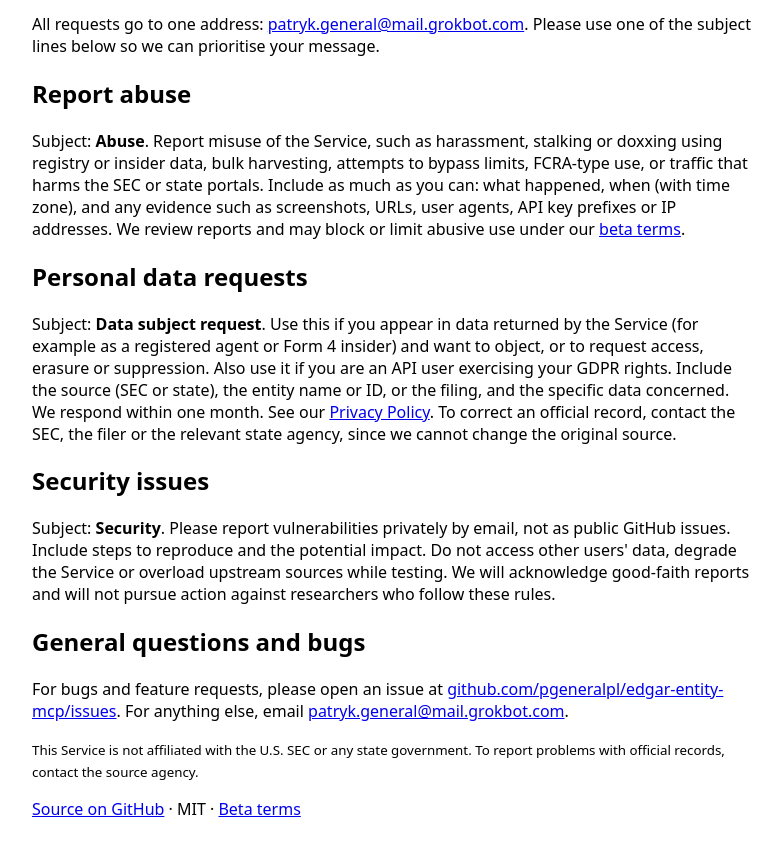
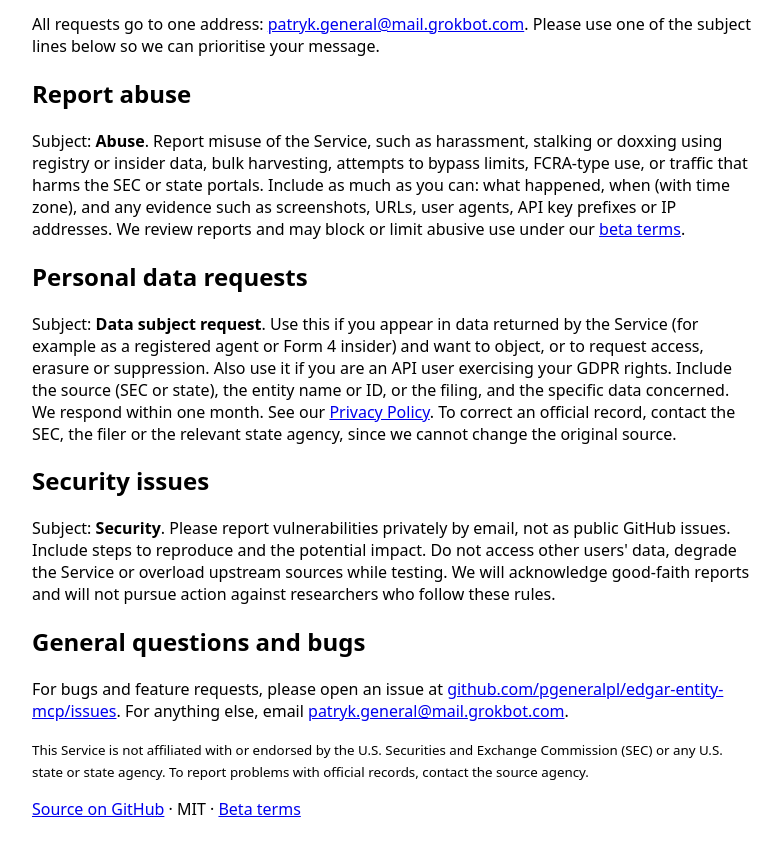
Before and after one commit to pgeneralpl/edgar-entity-mcp, a browser extension: page public/abuse.html in a window 1280 px wide. Shown: the part 173-1026 px from the top of the page, without its empty margins (248-1030 px from the left). Drawn offline with Linux system fonts and the light colour scheme.

Commit message:
Privacy page: suppression wording matches the code; abuse page: 'not affiliated with or endorsed by' as in the terms

```diff
--- a/public/abuse.html
+++ b/public/abuse.html
@@ -18,6 +18,6 @@
 
 <h2 id="general">General questions and bugs</h2>
 <p>For bugs and feature requests, please open an issue at <a href="https://github.com/pgeneralpl/edgar-entity-mcp/issues">github.com/pgeneralpl/edgar-entity-mcp/issues</a>. For anything else, email <a href="mailto:patryk.general@mail.grokbot.com">patryk.general@mail.grokbot.com</a>.</p>
-<p><small>This Service is not affiliated with the U.S. SEC or any state government. To report problems with official records, contact the source agency.</small></p>
+<p><small>This Service is not affiliated with or endorsed by the U.S. Securities and Exchange Commission (SEC) or any U.S. state or state agency. To report problems with official records, contact the source agency.</small></p>
 <p><a href="https://github.com/pgeneralpl/edgar-entity-mcp">Source on GitHub</a> · MIT · <a href="/terms">Beta terms</a></p>
 </body></html>
```
Also changed, not shown: public/privacy.html (+1 -1 lines).
